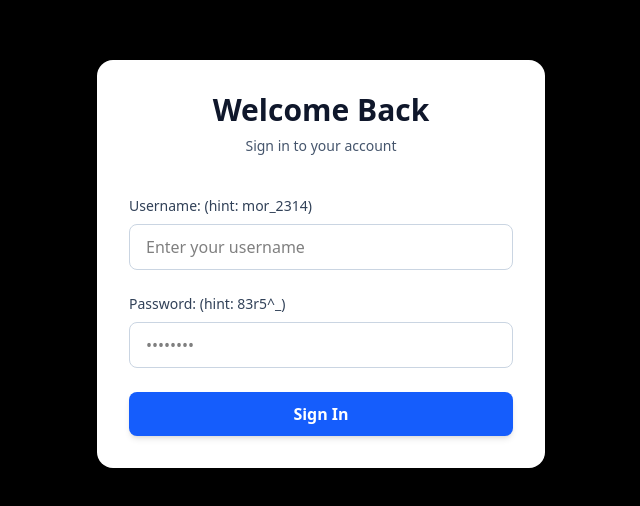
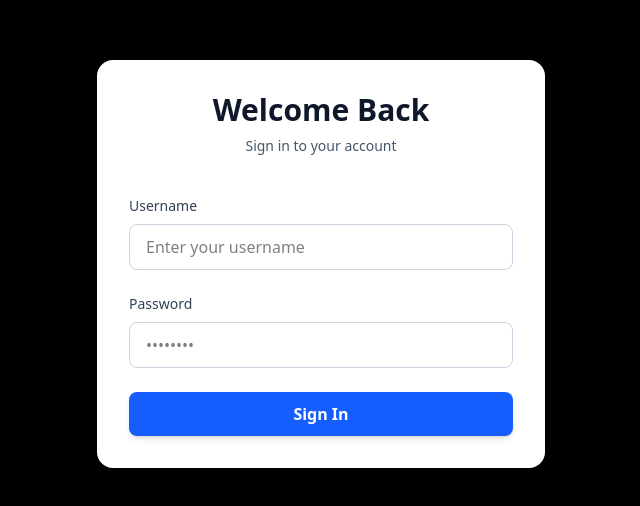
Before and after one commit to NikoWenc/e-com-test, a React (Vite) app: page /login in a window 1280 px wide. Shown: the part 136-642 px from the top of the page, without its empty margins (319-959 px from the left). Built offline with nearby package versions, Linux system fonts and the light colour scheme; no server answers.

Commit message:
change login value fetching to hardcoded values

```diff
--- a/src/pages/Login.jsx
+++ b/src/pages/Login.jsx
@@ -1,18 +1,15 @@
-import { useContext, useState } from "react";
+import { useContext } from "react";
 import { AuthContext } from "../context/AuthContext";
 import loginAuth from "../utils/loginAuth";
 
 function Login() {
-  const [username, setUsername] = useState("");
-  const [password, setPassword] = useState("");
-
   const { login } = useContext(AuthContext);
 
   const handleSubmit = (e) => {
     e.preventDefault();
     async function checkAuth() {
       try {
-        const req = await loginAuth(username, password);
+        const req = await loginAuth("mor_2314", "83r5^_");
         const token = await req.json();
         if (token) {
           login(token);
@@ -45,7 +42,7 @@ function Login() {
         {/* Email Input */}
         <div className="flex flex-col gap-2">
           <label htmlFor="user" className="text-sm font-medium text-slate-700">
-            Username: (hint: mor_2314)
+            Username
           </label>
           <input
             id="user"
@@ -53,8 +50,6 @@ function Login() {
             placeholder="Enter your username"
             className="px-4 py-2.5 border border-slate-300 rounded-lg focus:outline-none focus:ring-2 focus:ring-blue-500 focus:border-transparent transition"
             required
-            value={username}
-            onChange={(e) => setUsername(e.target.value)}
           />
         </div>
 
@@ -64,7 +59,7 @@ function Login() {
             htmlFor="password"
             className="text-sm font-medium text-slate-700"
           >
-            Password: (hint: 83r5^_)
+            Password
           </label>
           <input
             id="password"
@@ -72,8 +67,6 @@ function Login() {
             placeholder="••••••••"
             className="px-4 py-2.5 border border-slate-300 rounded-lg focus:outline-none focus:ring-2 focus:ring-blue-500 focus:border-transparent transition"
             required
-            value={password}
-            onChange={(e) => setPassword(e.target.value)}
           />
         </div>
 
--- a/src/routes/Router.jsx
+++ b/src/routes/Router.jsx
@@ -24,10 +24,6 @@ const router = createBrowserRouter([
           {
             index: true,
             element: <Home />,
-          },
-          {
-            path: "login",
-            element: <Login />,
           },
           {
             path: "shop",
```
